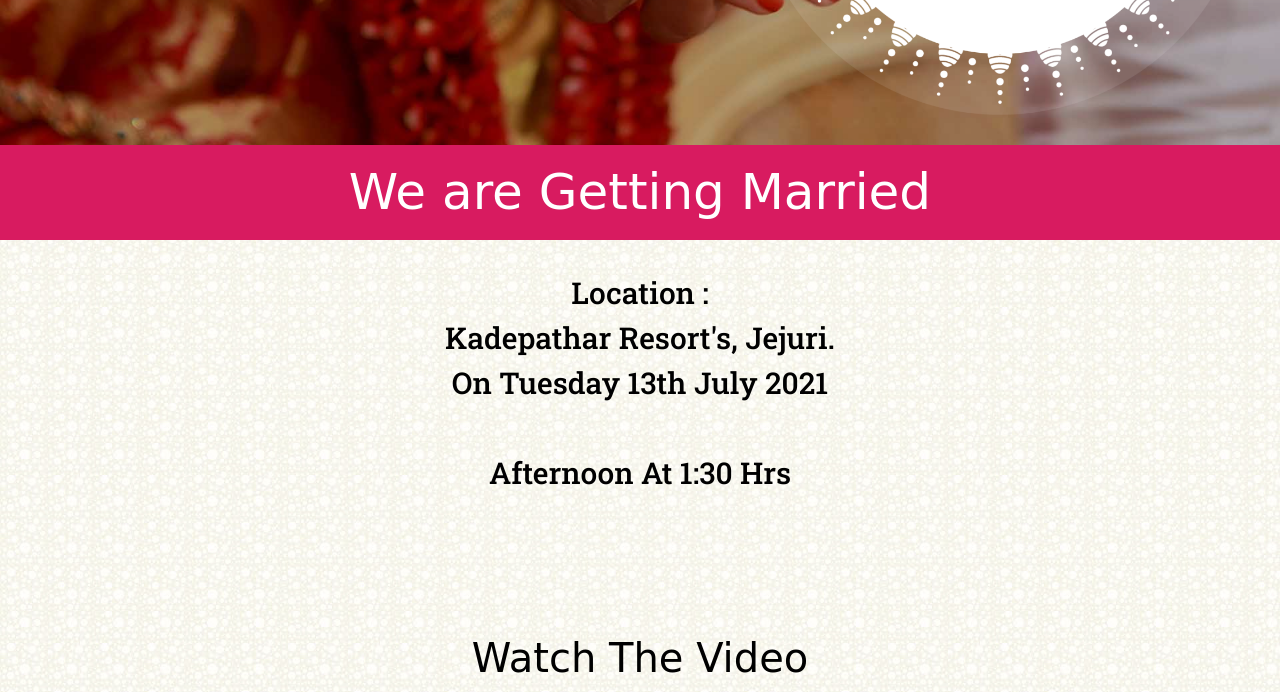
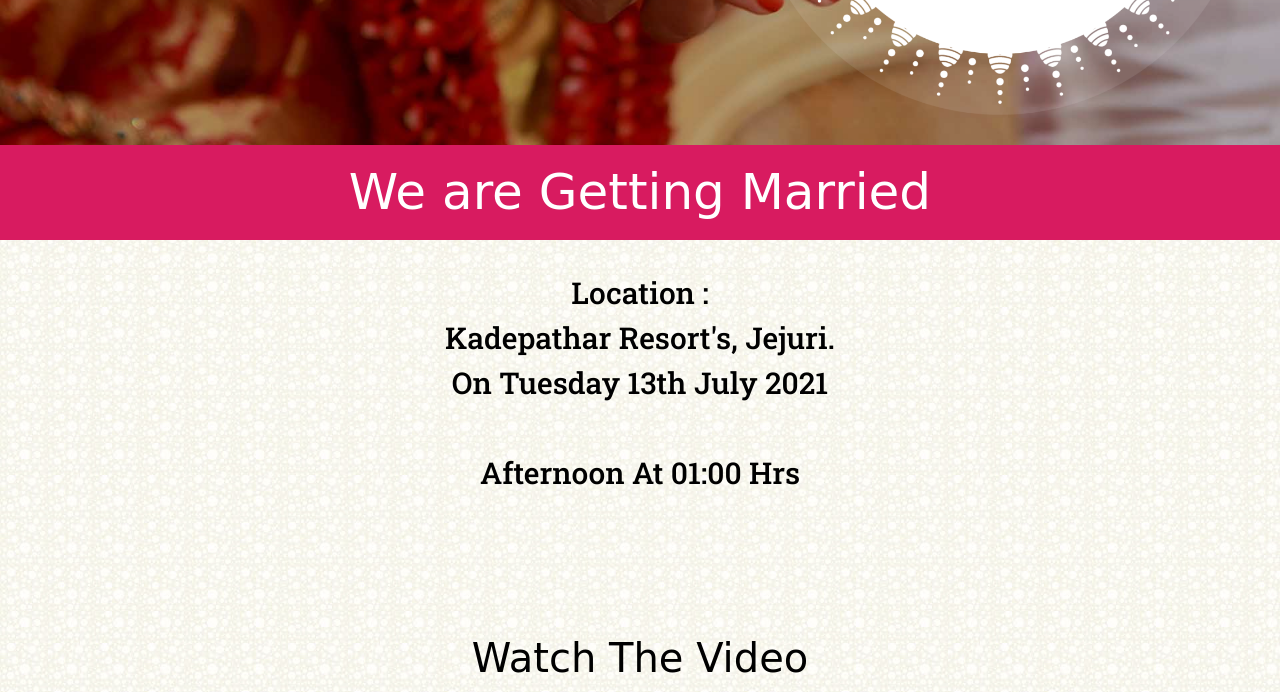
Before and after one commit to Amit271993/SudhirWedsRutuja.github.io, a plain HTML site: page index.html in a window 1280 px wide. Shown: the part 565-1257 px from the top of the page. Drawn offline with Linux system fonts and the light colour scheme; a web font is replaced by a local one.

Commit message:
time change

```diff
--- a/index.html
+++ b/index.html
@@ -59,7 +59,7 @@
 
 		<div class="row">
 			<div class="col col-xs-12 text-center">
-				<h2 class="font-style2">Location : <br> Kadepathar Resort's, Jejuri. <br> On Tuesday 13th July 2021<br><br>Afternoon at 1:30 hrs</h2>
+				<h2 class="font-style2">Location : <br> Kadepathar Resort's, Jejuri. <br> On Tuesday 13th July 2021<br><br>Afternoon at 01:00 hrs</h2>
 			<br><br>
 			</div>
 		</div>
```
